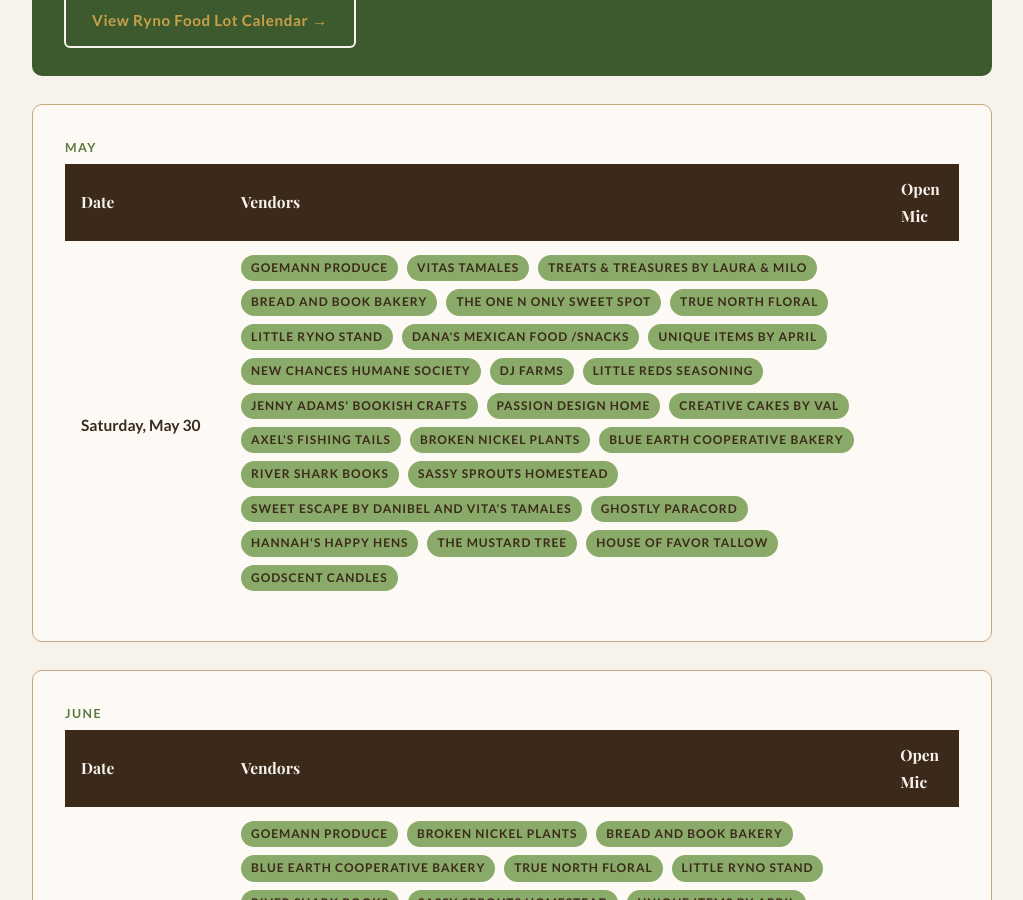
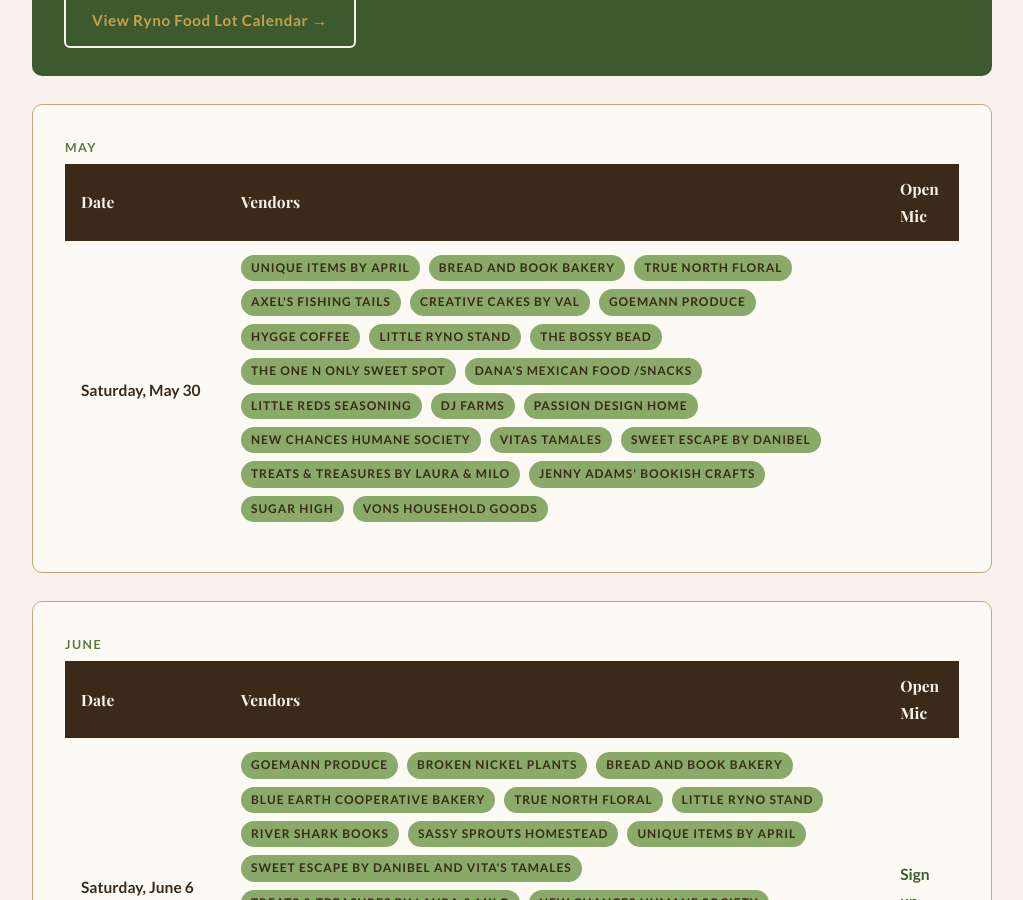
Before and after one commit to blueearthcommunitymarket/blueearthcommunitymarket.github.io, a Jekyll site: the page built from calendar/index.html, in a window 1280 px wide and 900 px high, scrolled down 436 px. Shown: the whole window, without its empty margins (128-1151 px from the left). Built offline with Jekyll 4.4.1, drawn with Linux system fonts in a browser that asks for light colours; some web fonts are replaced.

```diff
--- a/calendar/index.html
+++ b/calendar/index.html
@@ -30,32 +30,27 @@
                 <tr>
                     <td class="market-date">Saturday, May 30</td>
                     <td>
+                        <span class="tag">Unique Items by April</span>
+                        <span class="tag">Bread and Book Bakery</span>
+                        <span class="tag">True North Floral</span>
+                        <span class="tag">Axel's Fishing Tails</span>
+                        <span class="tag">Creative Cakes By Val</span>
                         <span class="tag">Goemann Produce</span>
+                        <span class="tag">Hygge Coffee</span>
+                        <span class="tag">Little Ryno Stand</span>
+                        <span class="tag">The Bossy Bead</span>
+                        <span class="tag">The One N Only Sweet Spot</span>
+                        <span class="tag">Dana's Mexican Food /Snacks</span>
+                        <span class="tag">Little Reds Seasoning</span>
+                        <span class="tag">DJ Farms</span>
+                        <span class="tag">Passion Design Home</span>
+                        <span class="tag">New Chances Humane Society</span>
                         <span class="tag">Vitas Tamales</span>
+                        <span class="tag">Sweet Escape by Danibel</span>
                         <span class="tag">Treats & Treasures By Laura & Milo</span>
-                        <span class="tag">Bread and Book Bakery</span>
-                        <span class="tag">The One N Only Sweet Spot</span>
-                        <span class="tag">True North Floral</span>
-                        <span class="tag">Little Ryno Stand</span>
-                        <span class="tag">Dana's Mexican Food /Snacks</span>
-                        <span class="tag">Unique Items by April</span>
-                        <span class="tag">New Chances Humane Society</span>
-                        <span class="tag">DJ Farms</span>
-                        <span class="tag">Little Reds Seasoning</span>
                         <span class="tag">Jenny Adams' Bookish Crafts</span>
-                        <span class="tag">Passion Design Home</span>
-                        <span class="tag">Creative Cakes By Val</span>
-                        <span class="tag">Axel's Fishing Tails</span>
-                        <span class="tag">Broken Nickel Plants</span>
-                        <span class="tag">Blue Earth Cooperative Bakery</span>
-                        <span class="tag">River Shark Books</span>
-                        <span class="tag">Sassy Sprouts Homestead</span>
-                        <span class="tag">Sweet Escape by Danibel and Vita's Tamales</span>
-                        <span class="tag">Ghostly Paracord</span>
-                        <span class="tag">Hannah's Happy Hens</span>
-                        <span class="tag">The Mustard Tree</span>
-                        <span class="tag">House of Favor Tallow</span>
-                        <span class="tag">GodScent Candles</span>
+                        <span class="tag">Sugar high</span>
+                        <span class="tag">Vons Household Goods</span>
                     </td>
                     <td></td>
                 </tr>
```
Also changed, not shown: vendor-spotlight/index.html (+17 -0 lines).
